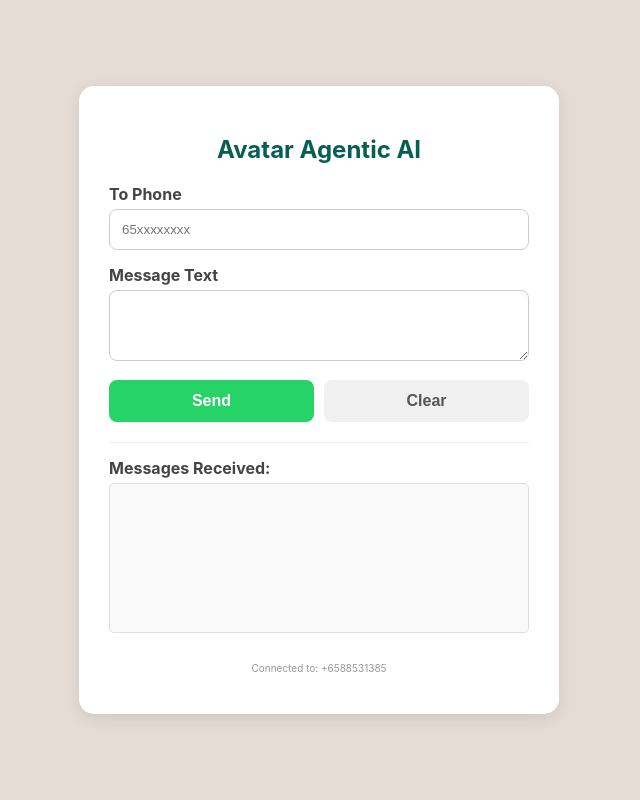
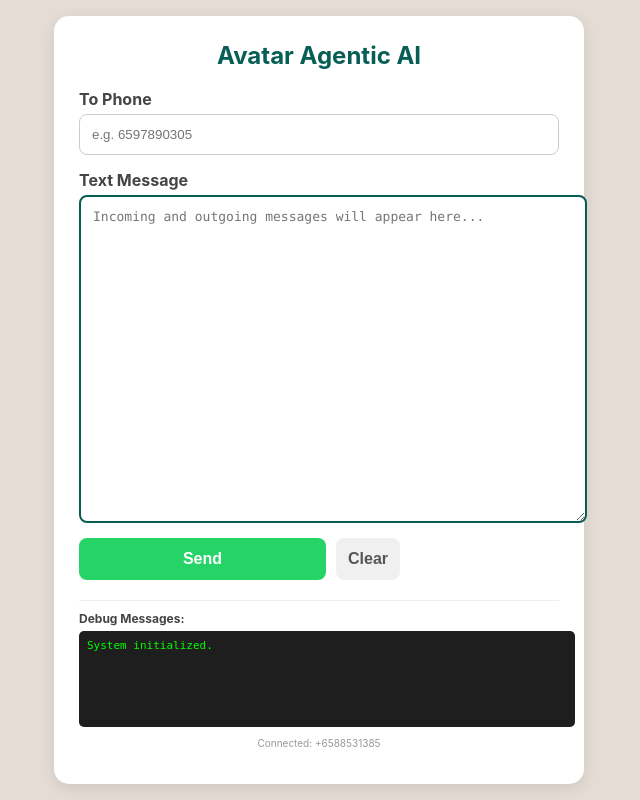
Before and after one commit to Krish1959/WhatsAPP, a FastAPI app: page / in a window 1280 px wide. Shown: the whole page, without its empty margins (321-961 px from the left). Run offline with FastAPI, Linux system fonts and the light colour scheme.

Commit message:
Ver-4 (UI- Improved)

```diff
--- a/templates/index.html
+++ b/templates/index.html
@@ -3,39 +3,56 @@
 <head>
     <meta charset="UTF-8">
     <meta name="viewport" content="width=device-width, initial-scale=1.0">
-    <title>Avatar Agentic AI - Terminal</title>
+    <title>Avatar Agentic AI Console</title>
     <style>
         body { font-family: -apple-system, sans-serif; display: flex; justify-content: center; align-items: center; min-height: 100vh; margin: 0; background: #e5ddd5; }
-        .card { background: white; padding: 30px; border-radius: 15px; box-shadow: 0 4px 15px rgba(0,0,0,0.1); width: 100%; max-width: 420px; }
-        h2 { color: #075e54; text-align: center; margin-bottom: 20px; }
+        .card { background: white; padding: 25px; border-radius: 15px; box-shadow: 0 4px 15px rgba(0,0,0,0.1); width: 100%; max-width: 480px; }
+        h2 { color: #075e54; text-align: center; margin-top: 0; }
         label { display: block; margin-bottom: 5px; font-weight: bold; color: #444; }
-        input, textarea { width: 100%; padding: 12px; margin-bottom: 15px; border: 1px solid #ccc; border-radius: 8px; box-sizing: border-box; }
+        input { width: 100%; padding: 12px; margin-bottom: 15px; border: 1px solid #ccc; border-radius: 8px; box-sizing: border-box; }
+
+        /* Text Message Log - Renamed and Styled with scrollbars */
+        .chat-box {
+            width: 100%; height: 300px; padding: 12px; margin-bottom: 15px;
+            border: 2px solid #075e54; border-radius: 8px; background: #ffffff;
+            font-family: 'Consolas', 'Monaco', monospace; font-size: 13px; color: #333;
+            overflow-y: auto; white-space: pre-wrap; word-wrap: break-word;
+            display: block;
+        }
+
         .btn-group { display: flex; gap: 10px; margin-bottom: 20px; }
         button { flex: 1; padding: 12px; border: none; border-radius: 8px; cursor: pointer; font-size: 16px; font-weight: bold; }
         .btn-send { background: #25D366; color: white; }
         .btn-clear { background: #f0f0f0; color: #555; }
-        .received-section { border-top: 1px solid #eee; padding-top: 15px; }
-        .received-box { width: 100%; height: 150px; background: #f9f9f9; color: #333; font-family: monospace; font-size: 13px; padding: 10px; border-radius: 5px; border: 1px solid #ddd; resize: none; }
+
+        .debug-section { border-top: 1px solid #eee; padding-top: 10px; }
+        .debug-box { width: 100%; height: 80px; background: #1e1e1e; color: #00ff00; font-family: monospace; font-size: 11px; padding: 8px; border-radius: 5px; border: none; overflow-y: auto; }
     </style>
 </head>
 <body>
     <div class="card">
         <h2>Avatar Agentic AI</h2>
+
         <form action="/manual-send" method="post">
             <label>To Phone</label>
-            <input type="text" name="to_phone" placeholder="65xxxxxxxx" required>
-            <label>Message Text</label>
-            <textarea name="message" rows="3" required></textarea>
+            <input type="text" name="to_phone" placeholder="e.g. 6597890305" required>
+
+            <label>Text Message</label>
+            <textarea name="message" class="chat-box" placeholder="Incoming and outgoing messages will appear here...">{{ chat_content }}</textarea>
+
             <div class="btn-group">
                 <button type="submit" class="btn-send">Send</button>
-                <button type="reset" class="btn-clear" onclick="window.location.href='/'">Clear</button>
+        </form>
+                <form action="/clear" method="post" style="flex: 1;">
+                    <button type="submit" class="btn-clear">Clear</button>
+                </form>
             </div>
-        </form>
-        <div class="received-section">
-            <label>Messages Received:</label>
-            <textarea class="received-box" readonly>{{ received_content }}</textarea>
+
+        <div class="debug-section">
+            <label style="font-size: 12px;">Debug Messages:</label>
+            <div class="debug-box">{{ debug_msg }}</div>
         </div>
-        <p style="text-align: center; font-size: 10px; color: #999; margin-top: 10px;">Connected to: {{ sender }}</p>
+        <p style="text-align: center; font-size: 10px; color: #999; margin-top: 10px;">Connected: {{ sender }}</p>
     </div>
 </body>
 </html>
```
